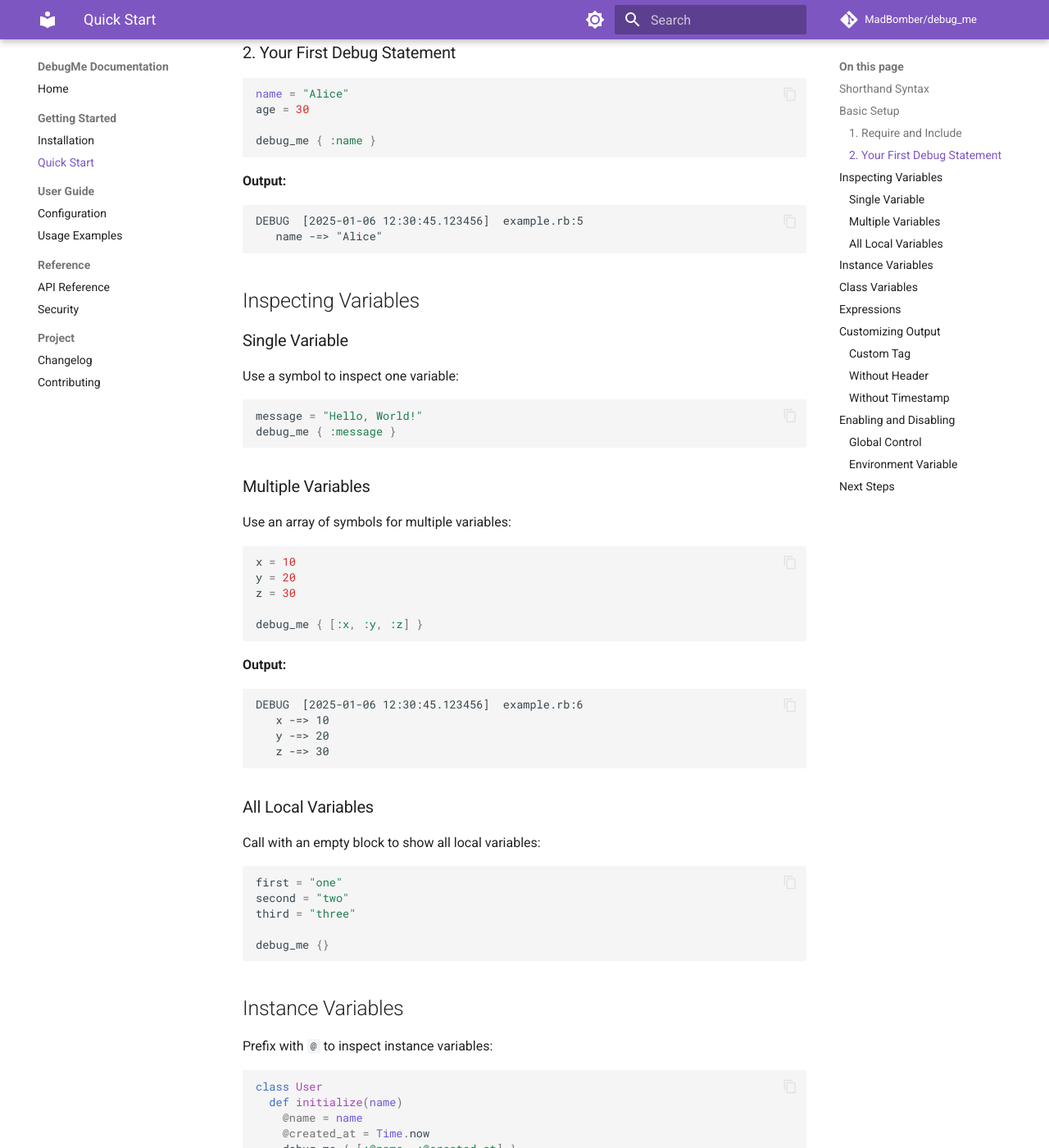
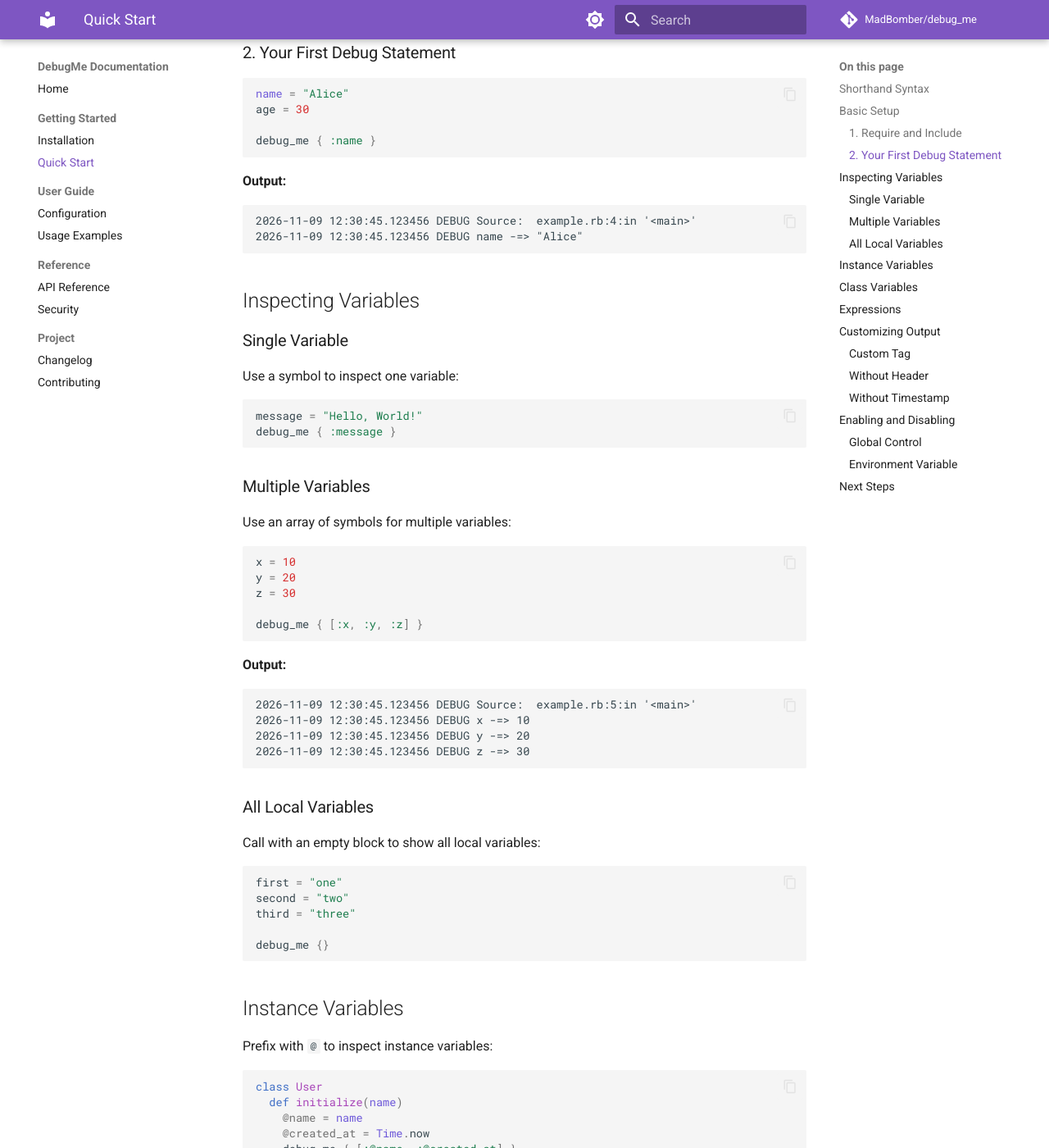
Before and after one commit to MadBomber/debug_me, an MkDocs documentation site: the page built from docs/getting-started.md, in a window 1280 px wide and 1400 px high, scrolled down 1062 px. Shown: the whole window at 82% size. Built offline with MkDocs 1.6.1 and Material for MkDocs 9.7.7, drawn with Linux system fonts in a browser that asks for light colours; comment, search, counter and statistics services are not loaded; some of the changed text lies outside the part shown.

Commit message:
docs: correct sample output to match real debug_me output

````diff
--- a/docs/getting-started.md
+++ b/docs/getting-started.md
@@ -52,8 +52,8 @@ debug_me { :name }
 **Output:**
 
 ```
-DEBUG  [2025-01-06 12:30:45.123456]  example.rb:5
-   name -=> "Alice"
+2026-11-09 12:30:45.123456 DEBUG Source:  example.rb:4:in '<main>'
+2026-11-09 12:30:45.123456 DEBUG name -=> "Alice"
 ```
 
 ## Inspecting Variables
@@ -82,10 +82,10 @@ debug_me { [:x, :y, :z] }
 **Output:**
 
 ```
-DEBUG  [2025-01-06 12:30:45.123456]  example.rb:6
-   x -=> 10
-   y -=> 20
-   z -=> 30
+2026-11-09 12:30:45.123456 DEBUG Source:  example.rb:5:in '<main>'
+2026-11-09 12:30:45.123456 DEBUG x -=> 10
+2026-11-09 12:30:45.123456 DEBUG y -=> 20
+2026-11-09 12:30:45.123456 DEBUG z -=> 30
 ```
 
 ### All Local Variables
@@ -144,10 +144,10 @@ debug_me { 'numbers.size' }
 **Output:**
 
 ```
-DEBUG  [2025-01-06 12:30:45.123456]  example.rb:3
-   numbers.sum -=> 15
-DEBUG  [2025-01-06 12:30:45.123457]  example.rb:4
-   numbers.size -=> 5
+2026-11-09 12:30:45.123456 DEBUG Source:  example.rb:2:in '<main>'
+2026-11-09 12:30:45.123456 DEBUG numbers.sum -=> 15
+2026-11-09 12:30:45.123457 DEBUG Source:  example.rb:3:in '<main>'
+2026-11-09 12:30:45.123457 DEBUG numbers.size -=> 5
 ```
 
 ## Customizing Output
@@ -162,13 +162,14 @@ debug_me(tag: 'WARN') { :error_count }
 ### Without Header
 
 ```ruby
+value = 42
 debug_me(header: false) { :value }
 ```
 
 **Output:**
 
 ```
-   value -=> 42
+2026-11-09 12:30:45.123456 DEBUG value -=> 42
 ```
 
 ### Without Timestamp
````
Also changed, not shown: docs/index.md (+7 -4 lines), docs/installation.md (+2 -2 lines), docs/usage.md (+12 -12 lines).
